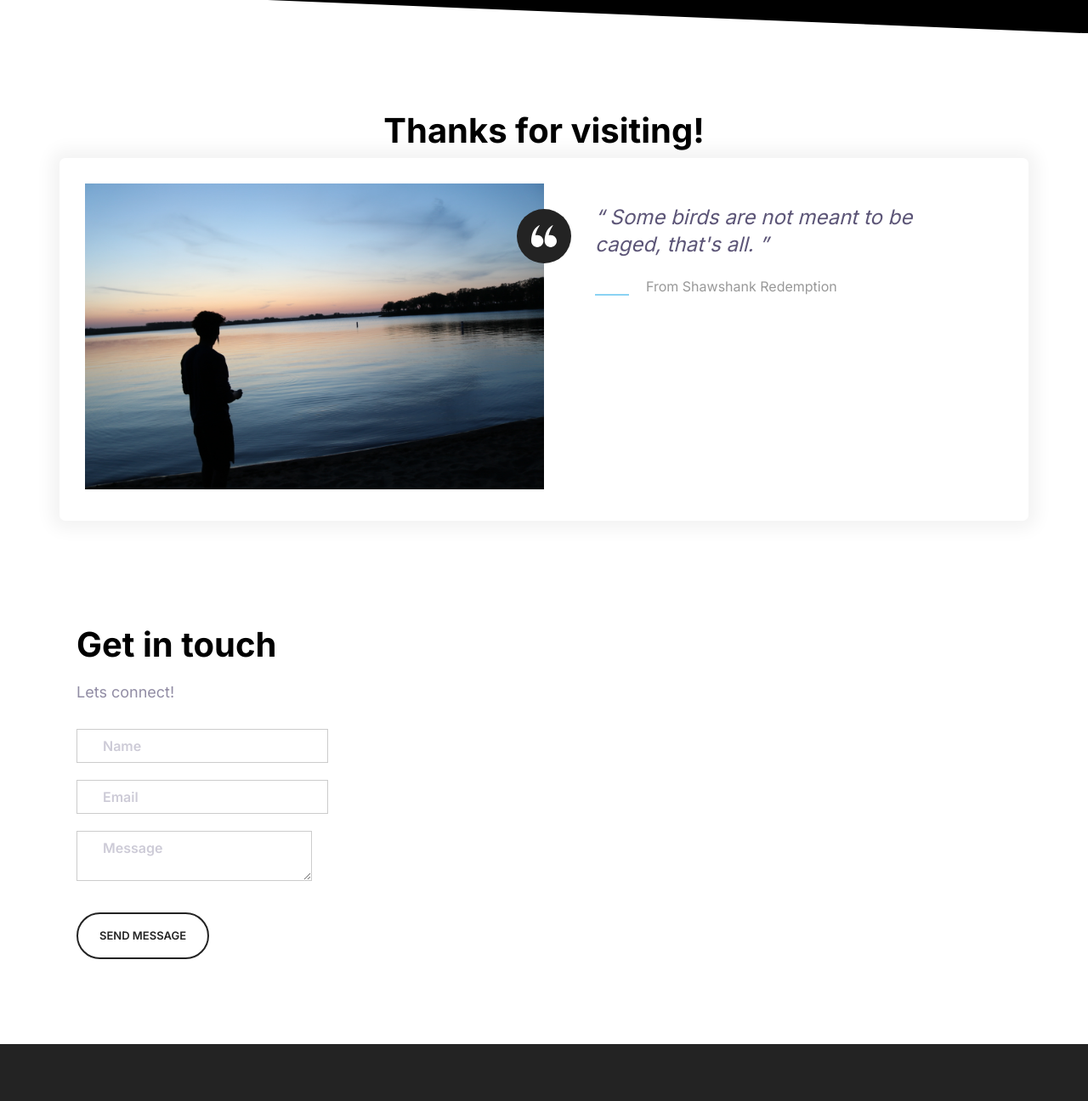
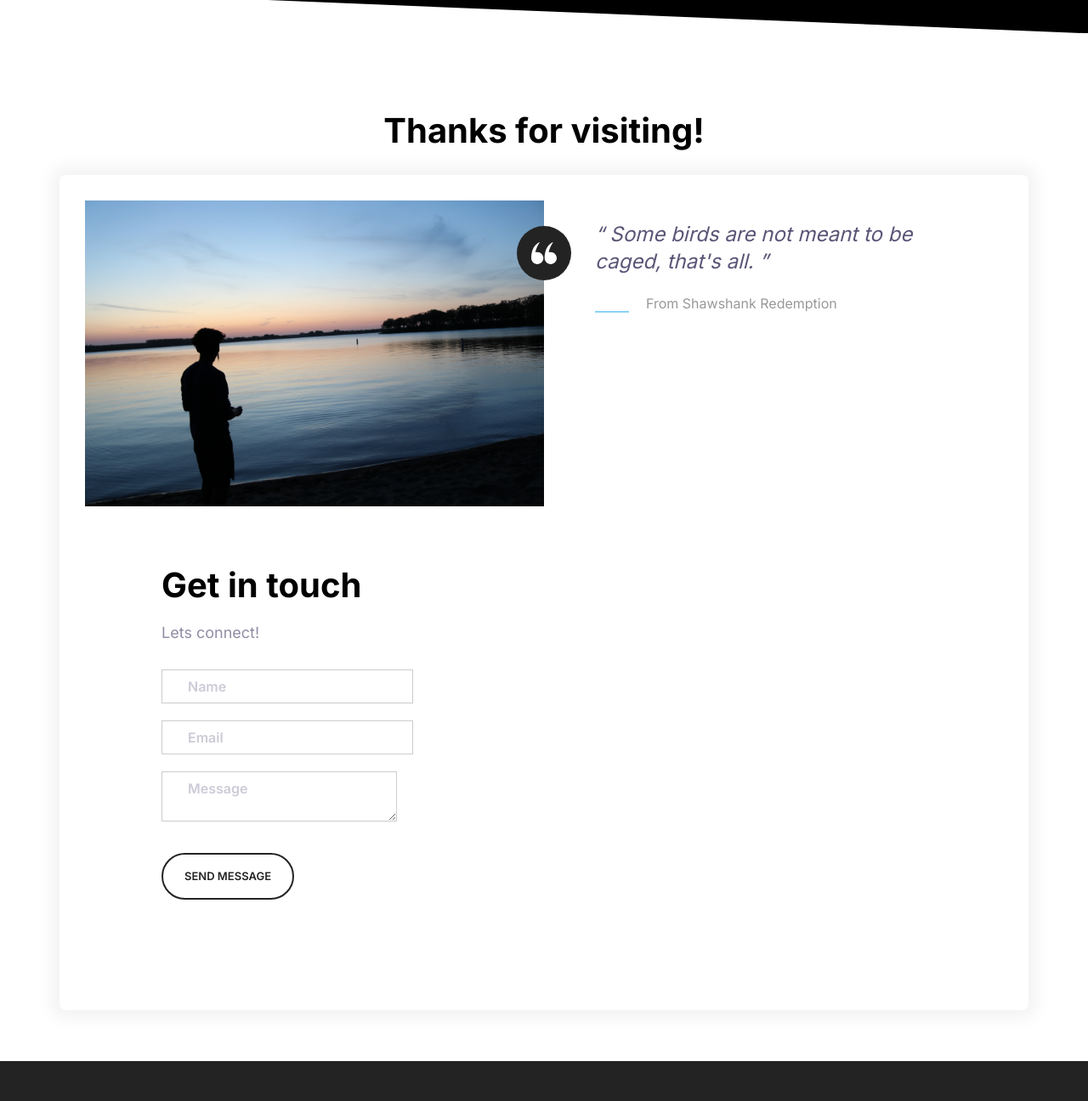
Before and after one commit to Kassa20/Portfolio-website, a plain HTML site: page index.html in a window 1280 px wide. Shown: the part 2801-4097 px from the top of the page at 85% size. Drawn offline with nearby package versions, Linux system fonts and the light colour scheme.

Commit message:
finishing touches

```diff
--- a/css/styles.css
+++ b/css/styles.css
@@ -1043,6 +1043,7 @@ h3 {
 
 .contact {
   padding: 3rem 0 9rem 9rem;
+  margin-top: 0;
 }
 
 .contact__header {
@@ -1079,3 +1080,7 @@ textarea {
 .track {
   margin-bottom: 4rem;
 }
+
+.ending__header {
+  padding-bottom: 2rem;
+}
--- a/index.html
+++ b/index.html
@@ -209,7 +209,7 @@
     <!-- TESTIMONIAL MAIN -->
     <section class="block">
       <header class="block__header">
-        <h2>Thanks for visiting!</h2>
+        <h2 class="ending__header" data-aos="fade-up">Thanks for visiting!</h2>
       </header>
       <div class="container" data-aos="fade-up">
         <div class="card testimonial">
@@ -239,12 +239,7 @@
                 </div>
               </footer>
             </blockquote>
-          </div>
-        </div>
-      </div>
-    </section>
-
-    <section class="contact" data-aos="fade-up">
+            <div class="contact" data-aos="fade-up">
               <h2 class="contact__header">Get in touch</h2>
               <p>Lets connect!</p>
               <form
@@ -261,7 +256,12 @@
                   />
                 </div>
                 <div class="contact__input">
-          <input type="email" id="email" name="email" placeholder="Email" />
+                  <input
+                    type="email"
+                    id="email"
+                    name="email"
+                    placeholder="Email"
+                  />
                 </div>
                 <div class="contact__input">
                   <textarea
@@ -272,11 +272,18 @@
                   ></textarea>
                 </div>
                 <div>
-          <button class="btn btn--outline--dark contact__button" type="submit">
+                  <button
+                    class="btn btn--outline--dark contact__button"
+                    type="submit"
+                  >
                     Send Message
                   </button>
                 </div>
               </form>
+            </div>
+          </div>
+        </div>
+      </div>
     </section>
 
     <!-- FOOTER -->
```
Lines whose indentation alone changed are shown as unchanged.
